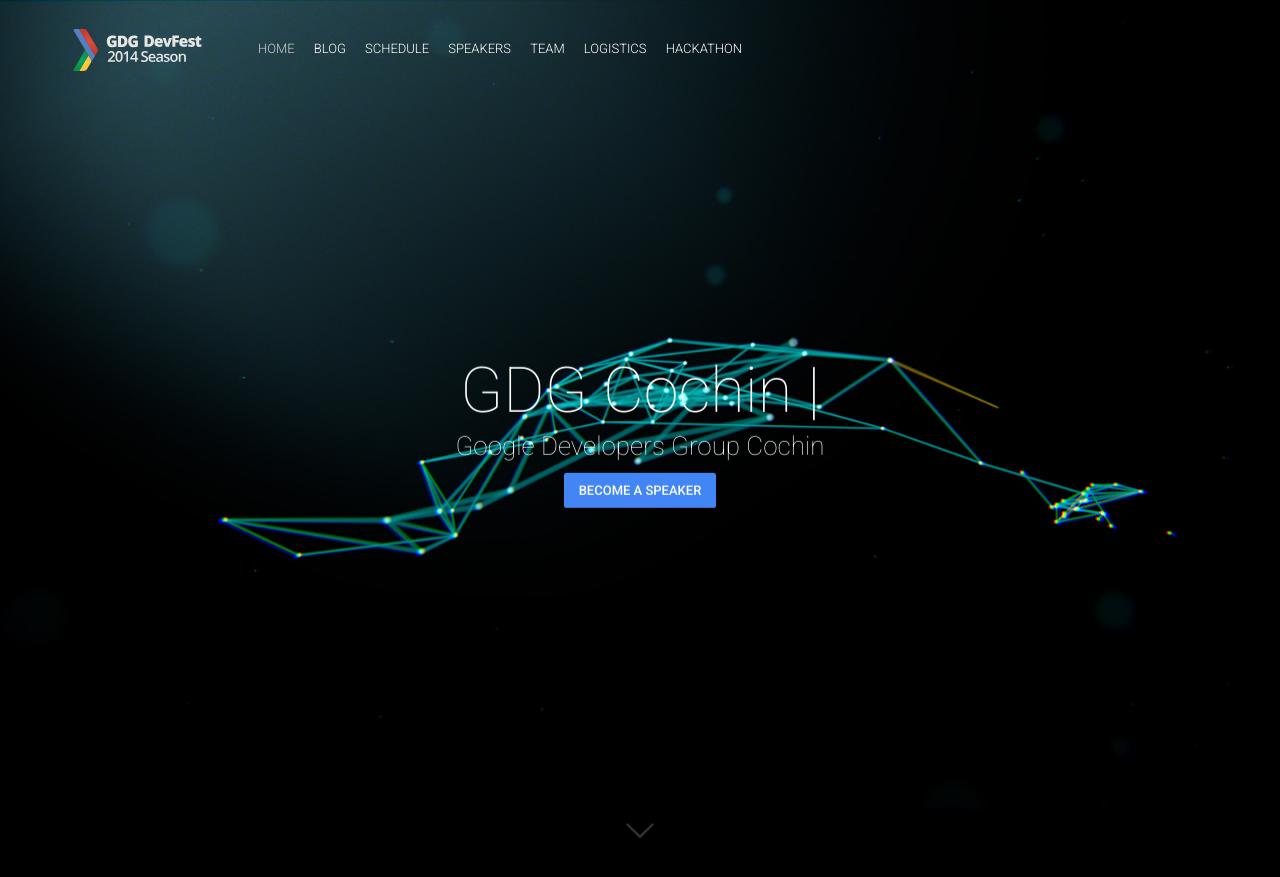
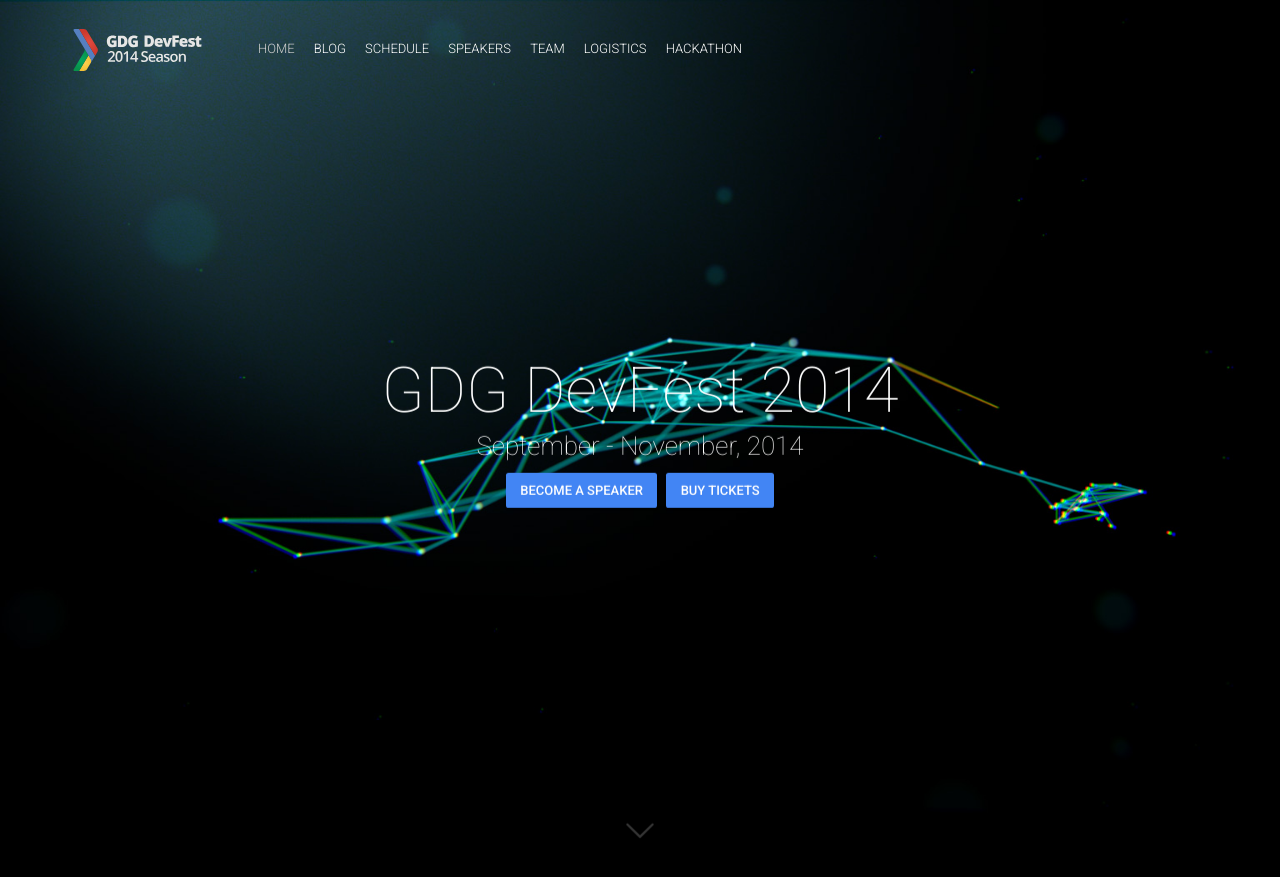
Before and after one commit to ReonSaji/GDGCochin.github.io, a Jekyll site: the page built from index.html, in a window 1280 px wide and 900 px high. Shown: the top 877 px of the window. Built offline with Jekyll 4.4.1, drawn with Linux system fonts in a browser that asks for light colours; nearby versions of some CDN libraries; comment, search, counter and statistics services are not loaded; some of the changed text lies outside the part shown.

Commit message:
Update _config.yml

```diff
--- a/_config.yml
+++ b/_config.yml
@@ -10,19 +10,27 @@ exclude: ['/automation/', 'README.md', 'LICENSE.txt', 'CNAME']
 
 
 # Site Settings
-title: "GDG Cochin"
-email: "basilarackal@lmntrx.com"
-description: "Google Developers Group Cochin"
-baseurl: ""
-url: "https://gdgcochin.github.io"
+title: "GDG DevFest Season 2014"
+email: "devfest@gdg.org.ua"
+description: "GDG DevFest is a set of events all around the world"
+baseurl: "/zeppelin"
+url: "https://gdg-x.github.io"
 permalink: "/blog/:title"
 googleAnalyticsTrackingId: "UA-43643469-5"
-googleAnalyticsSiteUrl: "gdgcochin.github.io"
+googleAnalyticsSiteUrl: "gdg-x.github.io"
 siteVerification: "b9imDOrFawXaBXCC4r3uJDdswSYcalD-wWpMYhFq-no"
 
+# Organizer Info
+organizerName: "GDG Lviv"
+organizerAlternateName: "Google Developer Group Lviv"
+organizerDescription: "Open and volunteer geek communities who create exciting projects and share experience about Google technology with passion."
+organizerEmail: "lviv@gdg.org.ua"
+organizerLogo: "/img/seo/organizer-logo.png"
+organizerLink: "http://lviv.gdg.org.ua/"
+
 # Head
-metaKeywords: "event, gdg, devfest, google, programming, android, chrome, developers"
-twitterAccount: "@gdgcochin"
+metaKeywords: "event, gdg, devfest, google, programming, android, chrome, developers, lviv"
+twitterAccount: "@DevFest"
 socialImageSrcGooglePlus: "/img/seo/sharing-google-plus.png"
 socialImageSrcTwitter: "/img/seo/sharing-twitter.png"
 socialImageSrcFacebook: "/img/seo/sharing-facebook.png"
@@ -42,25 +50,26 @@ navigationLinks:
  - {permalink: "/logistics/", text: "Logistics"}
  - {permalink: "/hackathon/", text: "Hackathon"}
 bottomNavigationLinks:
- - {link: "https://bit.ly/dfua-c4p", text: "Become a member"}
+ - {link: "https://bit.ly/dfua-c4p", text: "Become a speaker"}
 rightNavigationButtons:
- - {link: "https://bit.ly/dfua-c4p", text: "Become a member"}
+ - {link: "https://bit.ly/dfua-c4p", text: "Become a speaker"}
 
 # Hero Block
 heroImage: "hero.jpg"
-heroTitle: "GDG Cochin | <typeout>"
-eventDate: "Google Developers Group Cochin"
-typeoutTextValues: '"", "Android", "Chrome", "I/O Extended", "DevFest"'
-typeoutFallback: "Android"
+heroTitle: "GDG DevFest <typeout> 2014"
+eventDate: "September - November, 2014"
+typeoutTextValues: '"", "Season", "Ukraine", "Germany", "USA"'
+typeoutFallback: "Season"
 heroButtons:
  - {link: "https://bit.ly/dfua-c4p", text: "Become a speaker"}
+ - {permalink: "/#tickets", text: "Buy tickets"}
 
 # About Block
-aboutTitle: "About GDG Cochin Chapter"
+aboutTitle: "About GDG DevFest"
 aboutBlock:
- - {title: "DevFest", image: "conference.jpg", text: "The biggest Google related event in the country carefully crafted for you by GDG community! Awesome speakers and lots of fun!" }
+ - {title: "Conference", image: "conference.jpg", text: "The biggest Google related event in the country carefully crafted for you by GDG community! Awesome speakers and lots of fun!" }
  - {title: "Workshops", image: "workshop.jpg", text: "Full-day of workshops, hands-on experience, hacking and debugging. Come and tame your favourite technology!" }
- - {title: "Meetups", image: "hackathon.jpg", text: "Full-day freestyle hackathon! Want some real team building on friday? Grab your team and join our hackathon!" }
+ - {title: "Hackathon", image: "hackathon.jpg", text: "Full-day freestyle hackathon! Want some real team building on friday? Grab your team and join our hackathon!" }
 
 # Statistic Block
 statisticBlockImage: "statistic.jpg"
```
